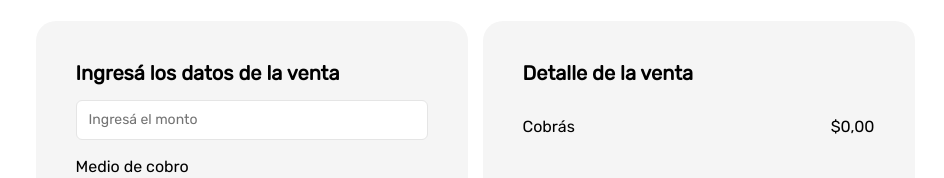
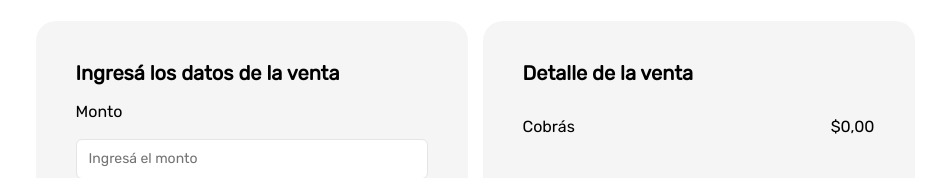
Before and after one commit to LippigGian/simulador-cobro, a React (Vite) app: page / in a window 1280 px wide. Shown: the part 279-457 px from the top of the page, without its empty margins (165-1109 px from the left). Built offline with nearby package versions, Linux system fonts and the light colour scheme.

Commit message:
correccion titulo input ´monto´

```diff
--- a/src/components/Calculadora.jsx
+++ b/src/components/Calculadora.jsx
@@ -46,9 +46,10 @@ const Calculadora = ({
   return (
     <>
       <div className="simuladorContainer_card">
+      <label className="titulo">Ingresá los datos de la venta</label>
         <MontoInput
           className="simuladorContainer_Card_inputMonto"
-          label="Ingresá los datos de la venta"
+          label="Monto"
           amount={amount}
           onChange={(e) => handleMonto(e, setAmount, formatearNumeros)}
         />
--- a/src/components/MontoInput.jsx
+++ b/src/components/MontoInput.jsx
@@ -3,7 +3,7 @@ import { Input } from "@/components/ui/input";
 
 const MontoInput = ({ label, amount, onChange, className }) => (
   <div className={className}>
-    <label className="titulo">{label}</label>
+    <label >{label}</label>
     <NumericFormat
       value={amount === 0 ? '' : amount} // Si amount es 0, muestra el placeholder
       thousandSeparator="."
```
